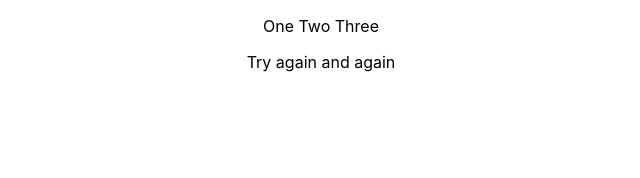
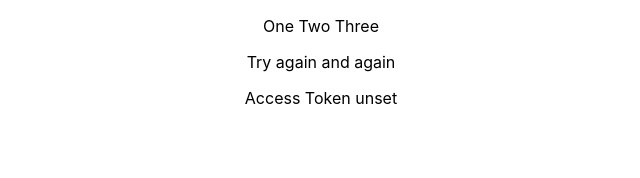
Before and after one commit to gertie-sheshe/one-app, a React (Create React App) app: page / in a window 1280 px wide. Shown: the top 178 px of the page, without its empty margins (319-959 px from the left). Built offline with nearby package versions, Linux system fonts and the light colour scheme; no server answers.

Commit message:
add another secret

```diff
--- a/src/App.js
+++ b/src/App.js
@@ -7,6 +7,7 @@ function App() {
       <p>One Two Three</p>
       <p>{process.env.REACT_APP_NAME}</p>
       <p>Try again and again</p>
+  <p>Access Token {process.env.REACT_APP_ACCESS_TOKEN}</p>
     </div>
   );
 }
```
